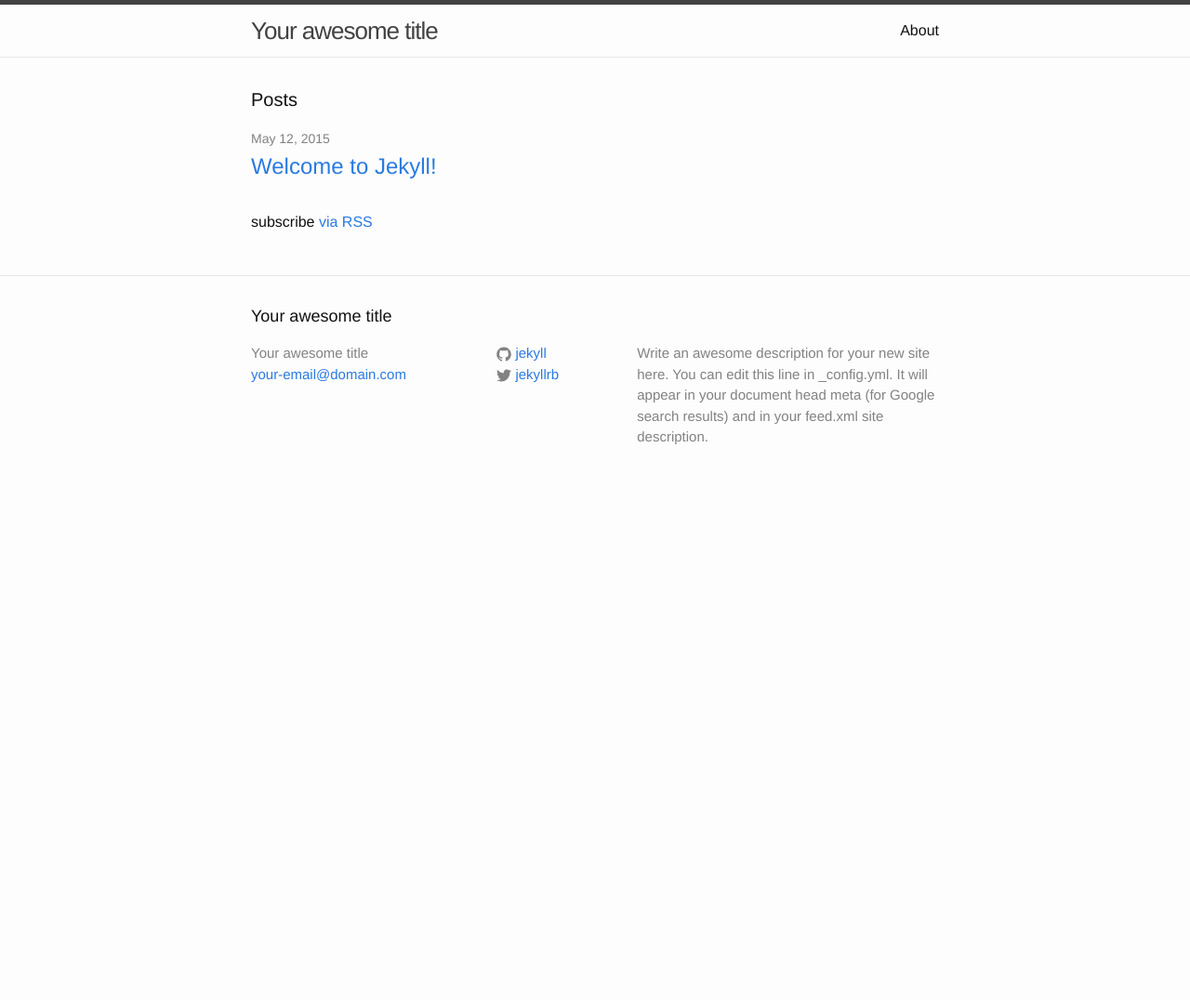
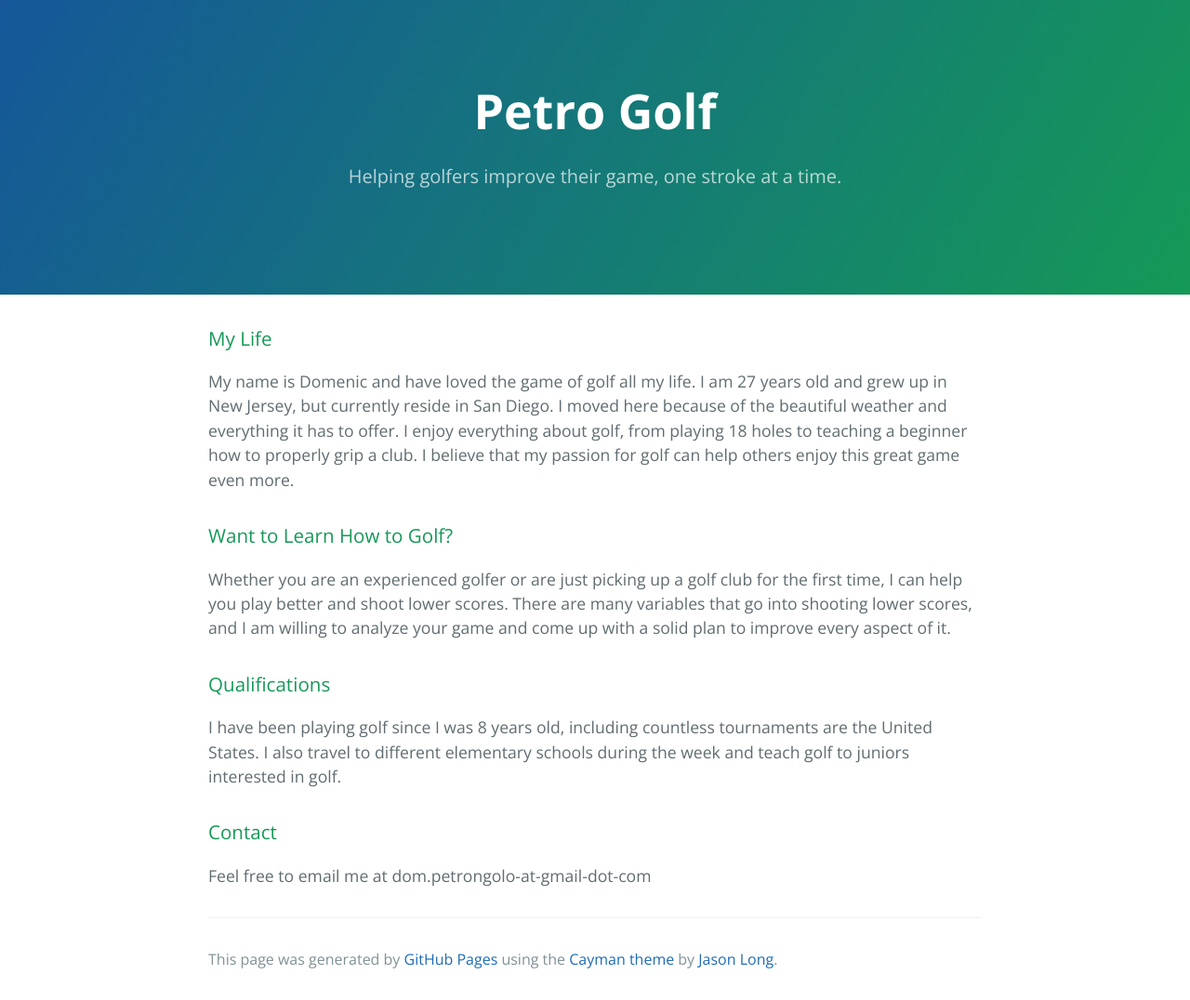
Before and after one commit to petrogolf/petrogolf.github.io, a Jekyll site: the page index.html, which Jekyll copies as it is, in a window 1280 px wide. Shown: the whole page at 93% size. Built offline with Jekyll 4.4.1, drawn with Linux system fonts in a browser that asks for light colours; before the commit the page ends 900 px from its top, so only the background shows below that.

Commit message:
Replace master branch with page content via GitHub

```diff
--- a/index.html
+++ b/index.html
@@ -1,23 +1,48 @@
----
-layout: default
----
+<!DOCTYPE html>
+<html lang="en-us">
+  <head>
+    <meta charset="UTF-8">
+    <title>Petro Golf by petrogolf</title>
+    <meta name="viewport" content="width=device-width, initial-scale=1">
+    <link rel="stylesheet" type="text/css" href="stylesheets/normalize.css" media="screen">
+    <link href='http://fonts.googleapis.com/css?family=Open+Sans:400,700' rel='stylesheet' type='text/css'>
+    <link rel="stylesheet" type="text/css" href="stylesheets/stylesheet.css" media="screen">
+    <link rel="stylesheet" type="text/css" href="stylesheets/github-light.css" media="screen">
+  </head>
+  <body>
+    <section class="page-header">
+      <h1 class="project-name">Petro Golf</h1>
+      <h2 class="project-tagline">Helping golfers improve their game, one stroke at a time.</h2>
+    </section>
 
-<div class="home">
+    <section class="main-content">
+      <h3>
+<a id="my-life" class="anchor" href="#my-life" aria-hidden="true"><span class="octicon octicon-link"></span></a>My Life</h3>
 
-  <h1 class="page-heading">Posts</h1>
+<p>My name is Domenic and have loved the game of golf all my life.  I am 27 years old and grew up in New Jersey, but currently reside in San Diego.  I moved here because of the beautiful weather and everything it has to offer.  I enjoy everything about golf, from playing 18 holes to teaching a beginner how to properly grip a club.  I believe that my passion for golf can help others enjoy this great game even more.</p>
 
-  <ul class="post-list">
-    {% for post in site.posts %}
-      <li>
-        <span class="post-meta">{{ post.date | date: "%b %-d, %Y" }}</span>
+<h3>
+<a id="want-to-learn-how-to-golf" class="anchor" href="#want-to-learn-how-to-golf" aria-hidden="true"><span class="octicon octicon-link"></span></a>Want to Learn How to Golf?</h3>
 
-        <h2>
-          <a class="post-link" href="{{ post.url | prepend: site.baseurl }}">{{ post.title }}</a>
-        </h2>
-      </li>
-    {% endfor %}
-  </ul>
+<p>Whether you are an experienced golfer or are just picking up a golf club for the first time, I can help you play better and shoot lower scores.  There are many variables that go into shooting lower scores, and I am willing to analyze your game and come up with a solid plan to improve every aspect of it.</p>
 
-  <p class="rss-subscribe">subscribe <a href="{{ "/feed.xml" | prepend: site.baseurl }}">via RSS</a></p>
+<h3>
+<a id="qualifications" class="anchor" href="#qualifications" aria-hidden="true"><span class="octicon octicon-link"></span></a>Qualifications</h3>
 
-</div>
+<p>I have been playing golf since I was 8 years old, including countless tournaments are the United States.  I also travel to different elementary schools during the week and teach golf to juniors interested in golf.</p>
+
+<h3>
+<a id="contact" class="anchor" href="#contact" aria-hidden="true"><span class="octicon octicon-link"></span></a>Contact</h3>
+
+<p>Feel free to email me at dom.petrongolo-at-gmail-dot-com</p>
+
+      <footer class="site-footer">
+
+        <span class="site-footer-credits">This page was generated by <a href="https://pages.github.com">GitHub Pages</a> using the <a href="https://github.com/jasonlong/cayman-theme">Cayman theme</a> by <a href="https://twitter.com/jasonlong">Jason Long</a>.</span>
+      </footer>
+
+    </section>
+
+
+  </body>
+</html>
```
